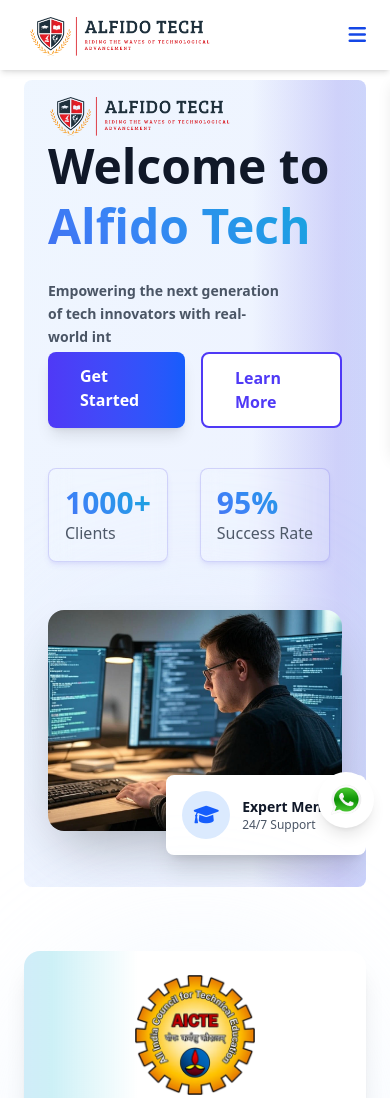
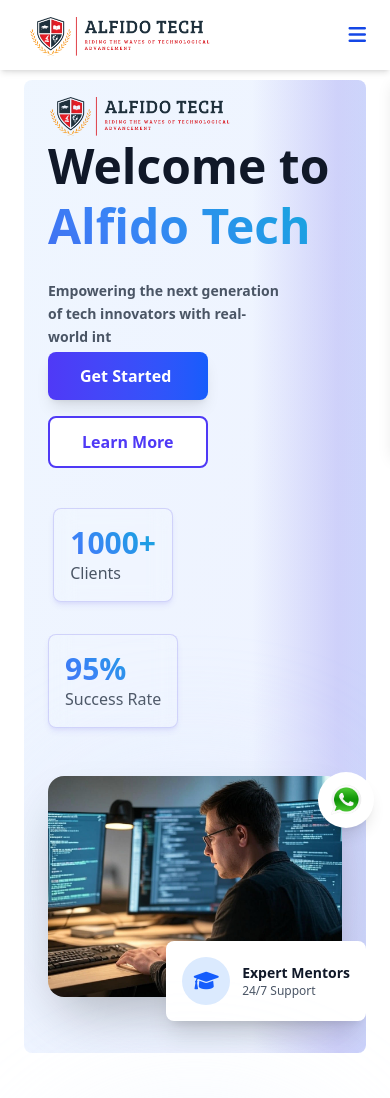
Before and after one commit to TCF-Amar/ALFIDO, a plain HTML site: page index.html in a window 390 px wide. Shown: the top 1098 px of the page. Drawn offline with nearby package versions, Linux system fonts and the light colour scheme.

Commit message:
Update index.html

```diff
--- a/index.html
+++ b/index.html
@@ -5,7 +5,7 @@
     <meta charset="UTF-8">
     <meta name="viewport" content="width=device-width, initial-scale=1.0">
     <title>Alfido Tech</title>
-    <!-- <script src="https://cdn.jsdelivr.net/npm/@tailwindcss/browser@4"></script> -->
+    <script src="https://cdn.jsdelivr.net/npm/@tailwindcss/browser@4"></script>
     <link rel="stylesheet" href="https://cdnjs.cloudflare.com/ajax/libs/font-awesome/6.0.0/css/all.min.css">
     <link rel="preconnect" href="https://fonts.googleapis.com">
     <link rel="preconnect" href="https://fonts.gstatic.com" crossorigin>
@@ -185,7 +185,7 @@
                             class="text-sm font-semibold w-[80%] text-wrap text-gray-600 leading-relaxed h-[3rem] glow-effect">
                         </p>
 
-                        <div class="flex gap-4">
+                        <div class="flex flex-col md:flex-row gap-4">
                             <a href="#"
                                 class="px-8 py-3 bg-gradient-to-r from-indigo-600 to-blue-600 text-white rounded-lg font-semibold hover:from-indigo-700 hover:to-blue-700 transition-all duration-300 shadow-lg hover:shadow-xl hover-scale">
                                 Get Started
@@ -195,7 +195,7 @@
                                 Learn More
                             </a>
                         </div>
-                        <div class="flex items-center gap-8 pt-4">
+                        <div class="flex flex-col md:flex-row items-center gap-8 pt-4">
                             <div class="flex flex-col stat-card p-4 rounded-lg">
                                 <span class="text-3xl font-bold gradient-text">1000+</span>
                                 <span class="text-gray-600">Clients</span>
```
